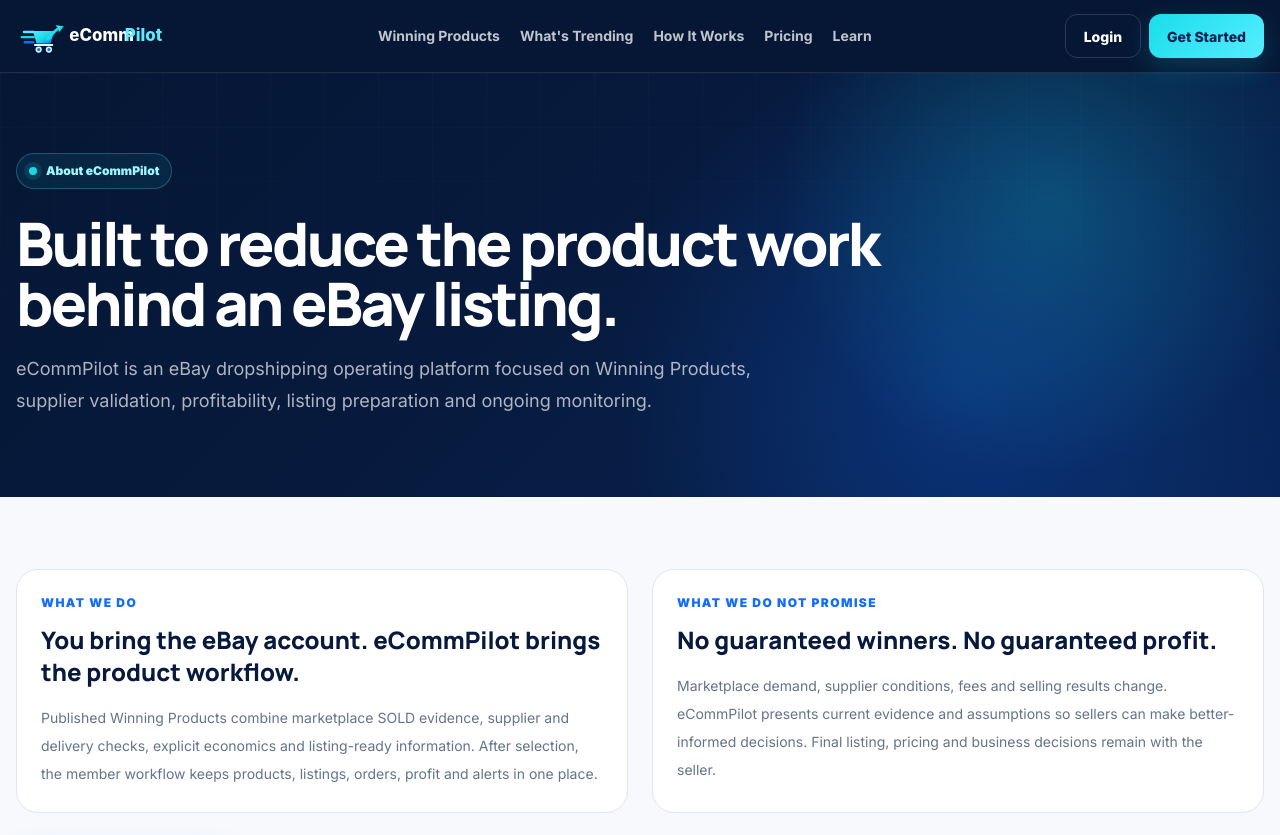
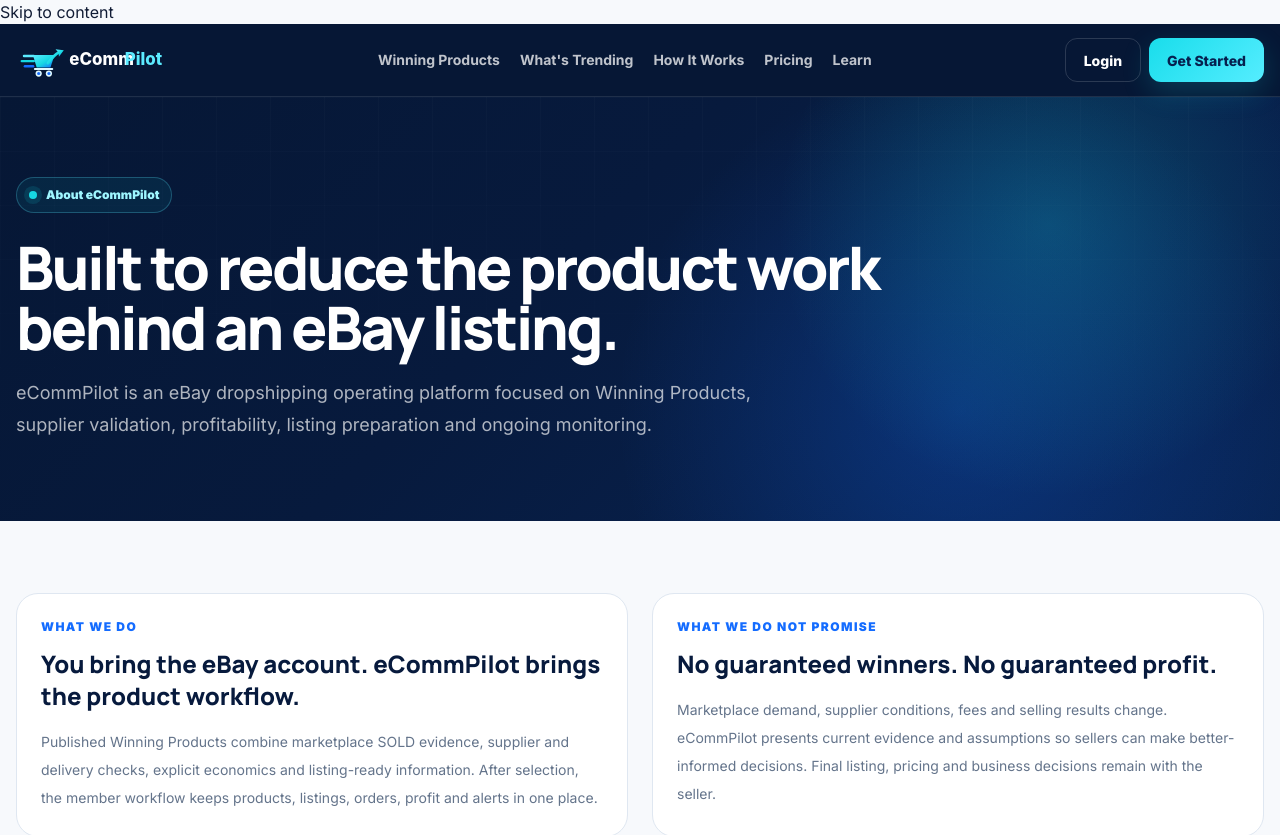
Before and after one commit to ponzey717/ecommpilot-main, a Next.js app: page /about in a window 1280 px wide. Shown: the top 835 px of the page. Built offline with nearby package versions, Linux system fonts and the light colour scheme.

Commit message:
a11y: add skip link to public page shell

```diff
--- a/src/components/site/page-shell.tsx
+++ b/src/components/site/page-shell.tsx
@@ -11,8 +11,9 @@ export function PageShell({
 }) {
   return (
     <>
+      <a href="#main-content" className="skip-link">Skip to content</a>
       <SiteHeader dark={darkHeader} />
-      <main className="flex-1">{children}</main>
+      <main id="main-content" className="flex-1">{children}</main>
       <SiteFooter />
     </>
   );
```
